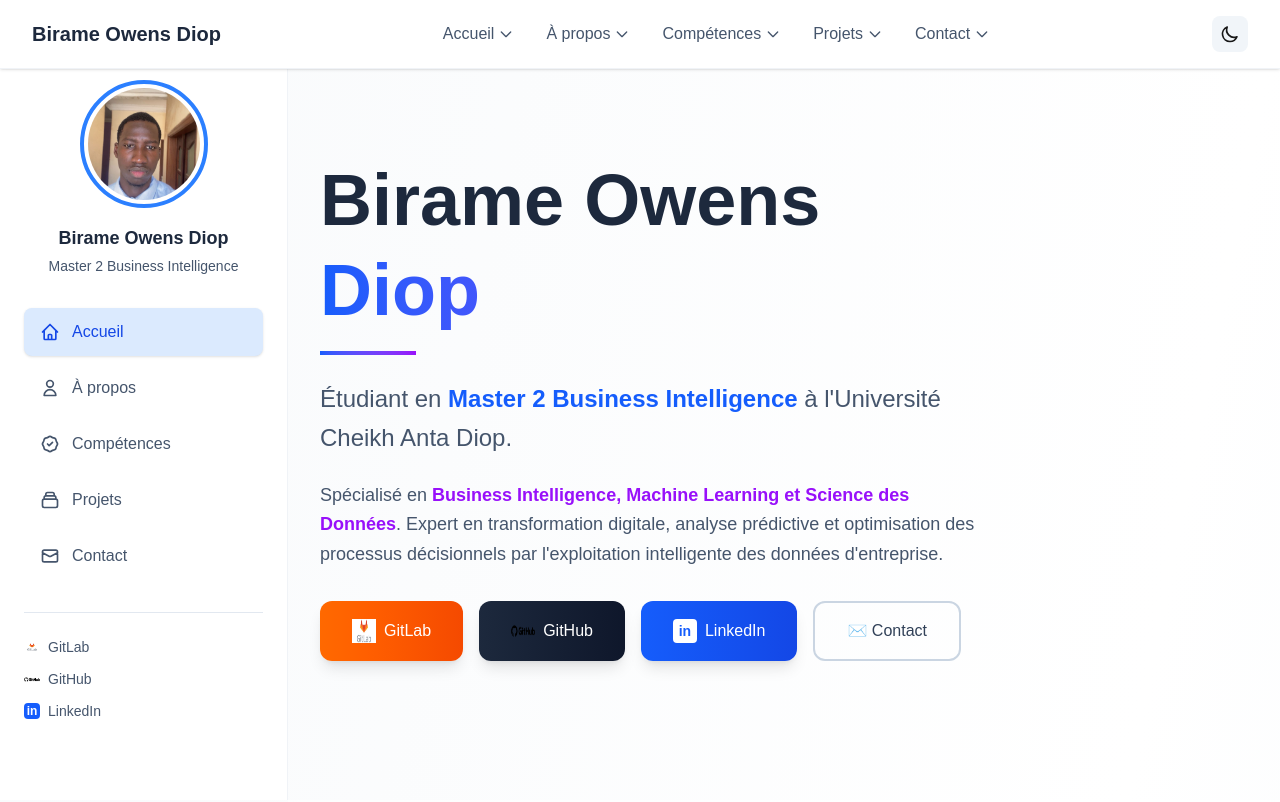
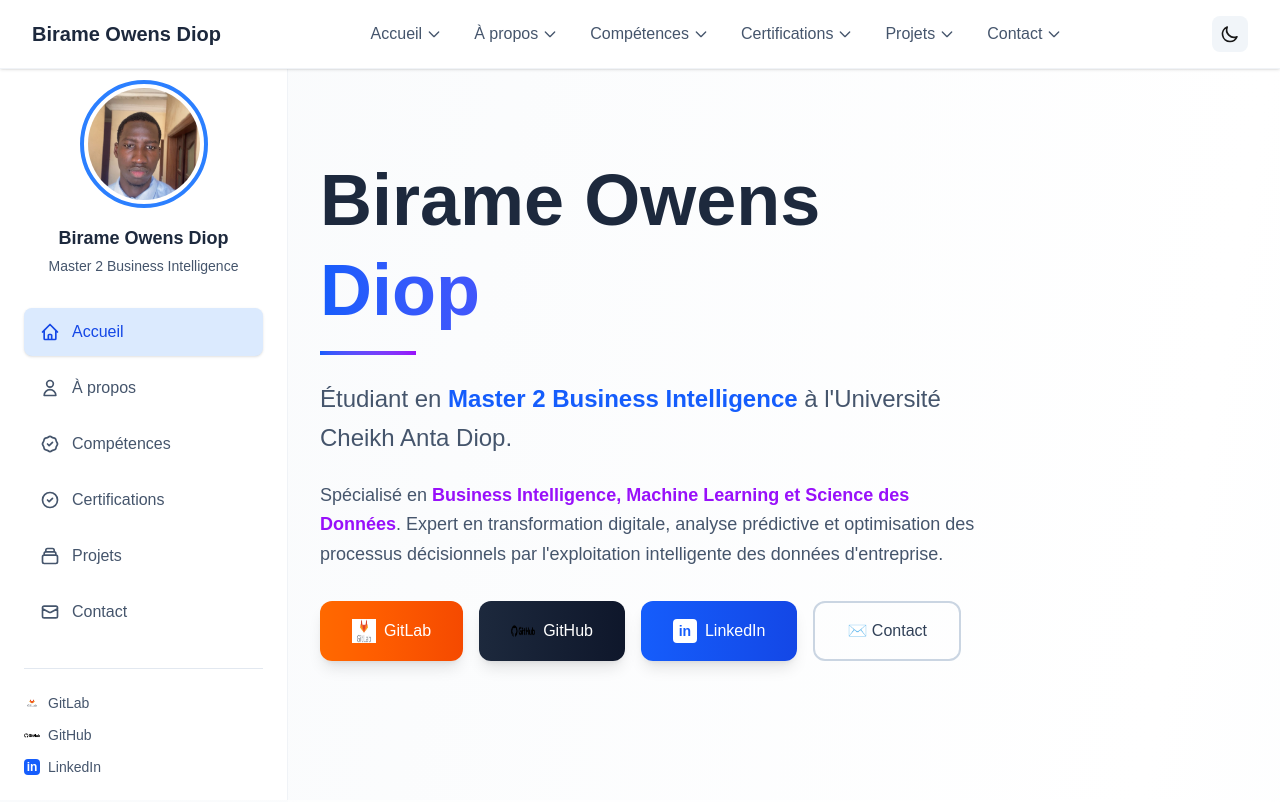
Before and after one commit to Birame-Owens/birame-owens-portfolio, a Next.js app: page / in a window 1280 px wide. Shown: the top 802 px of the page. Built offline with nearby package versions, Linux system fonts and the light colour scheme.

Commit message:
feat: Ajouter certification Google IT Support au portfolio

```diff
--- a/src/app/page.tsx
+++ b/src/app/page.tsx
@@ -132,6 +132,17 @@ export default function Home() {
   const [activeSection, setActiveSection] = useState('hero');
   const [mounted, setMounted] = useState(false);
 
+const certifications = [
+  {
+    title: "Google IT Support Professional",
+    issuer: "Google",
+    date: "2025",
+    description: "Certification professionnelle en support IT couvrant la gestion du matériel, des systèmes d'exploitation, du dépannage et du support client.",
+    image: "/google-it-service.png",
+    credentialUrl: "#"
+  }
+];
+
   // Initialize dark mode from localStorage or system preference
   useEffect(() => {
     setMounted(true);
@@ -156,7 +167,7 @@ export default function Home() {
 
   useEffect(() => {
     const handleScroll = () => {
-      const sections = ['hero', 'about', 'skills', 'projects', 'contact'];
+      const sections = ['hero', 'about', 'skills', 'certifications', 'projects', 'contact'];
       const scrollPosition = window.scrollY + 100;
 
       for (const section of sections) {
@@ -213,6 +224,9 @@ export default function Home() {
                 </NavItem>
                 <NavItem href="#skills" description="Technologies et outils que je maîtrise">
                   Compétences
+                </NavItem>
+                <NavItem href="#certifications" description="Mes certifications et accréditations professionnelles">
+                  Certifications
                 </NavItem>
                 <NavItem href="#projects" description="Mes réalisations et projets innovants">
                   Projets
@@ -276,6 +290,11 @@ export default function Home() {
                   id: 'skills',
                   label: 'Compétences',
                   icon: <svg className="w-5 h-5" fill="none" stroke="currentColor" viewBox="0 0 24 24"><path strokeLinecap="round" strokeLinejoin="round" strokeWidth={2} d="M9 12l2 2 4-4M7.835 4.697a3.42 3.42 0 001.946-.806 3.42 3.42 0 014.438 0 3.42 3.42 0 001.946.806 3.42 3.42 0 013.138 3.138 3.42 3.42 0 00.806 1.946 3.42 3.42 0 010 4.438 3.42 3.42 0 00-.806 1.946 3.42 3.42 0 01-3.138 3.138 3.42 3.42 0 00-1.946.806 3.42 3.42 0 01-4.438 0 3.42 3.42 0 00-1.946-.806 3.42 3.42 0 01-3.138-3.138 3.42 3.42 0 00-.806-1.946 3.42 3.42 0 010-4.438 3.42 3.42 0 00.806-1.946 3.42 3.42 0 013.138-3.138z" /></svg>
+                },
+                {
+                  id: 'certifications',
+                  label: 'Certifications',
+                  icon: <svg className="w-5 h-5" fill="none" stroke="currentColor" viewBox="0 0 24 24"><path strokeLinecap="round" strokeLinejoin="round" strokeWidth={2} d="M9 12l2 2 4-4m6 2a9 9 0 11-18 0 9 9 0 0118 0z" /></svg>
                 },
                 {
                   id: 'projects',
@@ -577,6 +596,70 @@ export default function Home() {
             </div>
           </section>
 
+          {/* Certifications Section */}
+          <section id="certifications" className="py-12 sm:py-20 px-3 sm:px-6 lg:px-8">
+            <div className="max-w-6xl mx-auto">
+              <div className="text-center mb-12 sm:mb-16">
+                <h2 className="text-3xl sm:text-4xl lg:text-5xl font-bold text-slate-800 dark:text-white mb-4">
+                  Certifications & Accréditations
+                </h2>
+                <div className="h-1 w-24 bg-gradient-to-r from-blue-600 to-purple-600 mx-auto mb-6"></div>
+                <p className="text-base sm:text-xl text-slate-600 dark:text-slate-400 max-w-3xl mx-auto leading-relaxed px-4">
+                  Certifications professionnelles validant mon expertise et mon engagement dans l'apprentissage continu
+                </p>
+              </div>
+
+              <div className="grid lg:grid-cols-1 gap-6 sm:gap-8">
+                {certifications.map((cert, index) => (
+                  <div key={index} className="group bg-gradient-to-r from-white to-slate-50 dark:from-slate-800 dark:to-slate-900 rounded-2xl overflow-hidden shadow-xl border border-slate-100 dark:border-slate-700 hover:shadow-2xl transition-all duration-300 transform hover:-translate-y-2">
+                    <div className="flex flex-col lg:flex-row items-center gap-8 p-8">
+                      {/* Certification Image */}
+                      <div className="flex-shrink-0 w-full lg:w-64 h-64 lg:h-48 bg-gradient-to-br from-blue-50 to-purple-50 dark:from-blue-900/20 dark:to-purple-900/20 rounded-xl overflow-hidden flex items-center justify-center border border-blue-200 dark:border-blue-700">
+                        <Image
+                          src={cert.image}
+                          alt={cert.title}
+                          width={200}
+                          height={200}
+                          className="object-contain group-hover:scale-110 transition-transform duration-300 p-4"
+                        />
+                      </div>
+
+                      {/* Certification Details */}
+                      <div className="flex-1">
+                        <div className="flex items-start gap-4 mb-4">
+                          <div>
+                            <h3 className="text-2xl sm:text-3xl font-semibold text-slate-800 dark:text-white mb-2 group-hover:text-blue-600 dark:group-hover:text-blue-400 transition-colors">
+                              {cert.title}
+                            </h3>
+                            <p className="text-lg text-slate-600 dark:text-slate-400 font-medium">
+                              {cert.issuer}
+                            </p>
+                            <p className="text-sm text-slate-500 dark:text-slate-500 mt-1">
+                              {cert.date}
+                            </p>
+                          </div>
+                        </div>
+
+                        <p className="text-slate-600 dark:text-slate-300 mb-6 leading-relaxed">
+                          {cert.description}
+                        </p>
+
+                        <div className="flex flex-wrap gap-3">
+                          <div className="inline-flex items-center gap-2 px-4 py-2 bg-gradient-to-r from-green-100 to-emerald-100 dark:from-green-900/30 dark:to-emerald-900/30 text-green-800 dark:text-green-200 rounded-lg border border-green-200 dark:border-green-700">
+                            <svg className="w-5 h-5" fill="currentColor" viewBox="0 0 20 20">
+                              <path fillRule="evenodd" d="M10 18a8 8 0 100-16 8 8 0 000 16zm3.707-9.293a1 1 0 00-1.414-1.414L9 10.586 7.707 9.293a1 1 0 00-1.414 1.414l2 2a1 1 0 001.414 0l4-4z" clipRule="evenodd" />
+                            </svg>
+                            <span className="font-semibold">Certification validée</span>
+                          </div>
+                        </div>
+                      </div>
+                    </div>
+                  </div>
+                ))}
+              </div>
+            </div>
+          </section>
+
           {/* Projects Section */}
           <section id="projects" className="py-12 sm:py-20 px-3 sm:px-6 lg:px-8 bg-white/50 dark:bg-slate-800/50 backdrop-blur-sm">
             <div className="max-w-6xl mx-auto">
@@ -718,6 +801,7 @@ export default function Home() {
                 <div className="space-y-2">
                   <button onClick={() => scrollToSection('about')} className="block text-slate-300 hover:text-white transition-colors text-sm sm:text-base">À propos</button>
                   <button onClick={() => scrollToSection('skills')} className="block text-slate-300 hover:text-white transition-colors text-sm sm:text-base">Compétences</button>
+                  <button onClick={() => scrollToSection('certifications')} className="block text-slate-300 hover:text-white transition-colors text-sm sm:text-base">Certifications</button>
                   <button onClick={() => scrollToSection('projects')} className="block text-slate-300 hover:text-white transition-colors text-sm sm:text-base">Projets</button>
                   <button onClick={() => scrollToSection('contact')} className="block text-slate-300 hover:text-white transition-colors text-sm sm:text-base">Contact</button>
                 </div>
```
Also changed, not shown: public/google-it-service.png (added).
